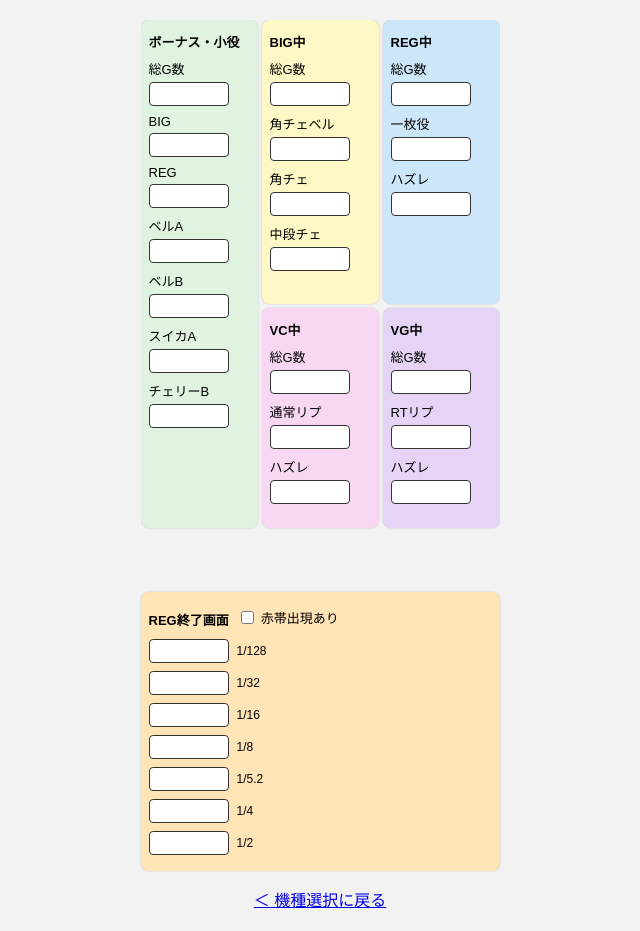
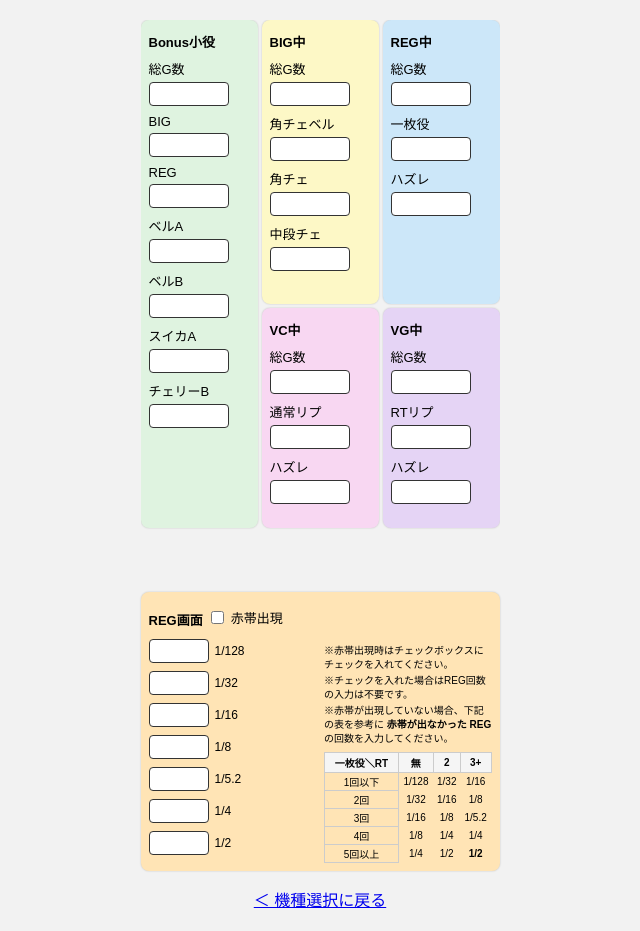
Before and after one commit to UtyoutenSlot/setting-estimator, a plain HTML site: page versusrevise.html in a window 1280 px wide. Shown: the whole page, without its empty margins (320-960 px from the left). Drawn offline with Linux system fonts and the light colour scheme.

Commit message:
Add files via upload

```diff
--- a/versusrevise.html
+++ b/versusrevise.html
@@ -77,9 +77,9 @@
   <div class="wrapper">
 
     <div class="grid">
-      <!-- ボーナス・小役 -->
+      <!-- BONUS小役 -->
       <div class="box green" style="grid-row: span 16;">
-        <h3>ボーナス・小役</h3>
+        <h3>Bonus小役</h3>
         <div class="row"><label>総G数</label><input type="number"></div>
         <div class="row"><label>BIG</label><input type="number"></div>
         <div class="row"><label>REG</label><input type="number"></div>
@@ -123,24 +123,58 @@
       </div>
     </div>
 
-    <!-- REG終了画面 -->
-    <div class="box orange" style="margin-top: 0;">
-      <div class="row" style="display: flex; align-items: center; gap: 8px;">
-        <h3 style="margin: 0; font-size: 13px;">REG終了画面</h3>
+   <!-- REG終了画面（左右分割スタイル） -->
+<div class="box orange" style="margin-top: 0; padding: 8px;">
+  <div style="display: flex; gap: 8px;">
+
+    <!-- 左側：入力欄 -->
+    <div style="flex: 1;">
+      <div class="row" style="display: flex; align-items: center; gap: 4px; margin-bottom: 6px;">
+        <h3 style="margin: 0; font-size: 13px;">REG画面</h3>
         <label style="font-size: 13px; display: flex; align-items: center; gap: 4px;">
-          <input type="checkbox" id="regEndCheck"> 赤帯出現あり
+          <input type="checkbox" id="regEndCheck"> 赤帯出現
         </label>
       </div>
+      <div class="row" style="display: flex; align-items: center; gap: 6px;"><input type="number" style="width: 60px;"><span>1/128</span></div>
+      <div class="row" style="display: flex; align-items: center; gap: 6px;"><input type="number" style="width: 60px;"><span>1/32</span></div>
+      <div class="row" style="display: flex; align-items: center; gap: 6px;"><input type="number" style="width: 60px;"><span>1/16</span></div>
+      <div class="row" style="display: flex; align-items: center; gap: 6px;"><input type="number" style="width: 60px;"><span>1/8</span></div>
+      <div class="row" style="display: flex; align-items: center; gap: 6px;"><input type="number" style="width: 60px;"><span>1/5.2</span></div>
+      <div class="row" style="display: flex; align-items: center; gap: 6px;"><input type="number" style="width: 60px;"><span>1/4</span></div>
+      <div class="row" style="display: flex; align-items: center; gap: 6px;"><input type="number" style="width: 60px;"><span>1/2</span></div>
+    </div>
 
-      <!-- 出現率入力欄 -->
-      <div class="row" style="display: flex; align-items: center; gap: 8px;"><input type="number" style="width: 80px;"><span>1/128</span></div>
-      <div class="row" style="display: flex; align-items: center; gap: 8px;"><input type="number" style="width: 80px;"><span>1/32</span></div>
-      <div class="row" style="display: flex; align-items: center; gap: 8px;"><input type="number" style="width: 80px;"><span>1/16</span></div>
-      <div class="row" style="display: flex; align-items: center; gap: 8px;"><input type="number" style="width: 80px;"><span>1/8</span></div>
-      <div class="row" style="display: flex; align-items: center; gap: 8px;"><input type="number" style="width: 80px;"><span>1/5.2</span></div>
-      <div class="row" style="display: flex; align-items: center; gap: 8px;"><input type="number" style="width: 80px;"><span>1/4</span></div>
-      <div class="row" style="display: flex; align-items: center; gap: 8px;"><input type="number" style="width: 80px;"><span>1/2</span></div>
-    </div>
+   <!-- 右側：注意書き＋表（縦に並べて下詰め） -->
+<div style="flex: 1; display: flex; flex-direction: column; justify-content: flex-end;">
+  <div style="font-size: 10px; line-height: 1.4; margin-bottom: 4px;">
+    <p style="margin: 2px 0;">※赤帯出現時はチェックボックスにチェックを入れてください。</p>
+    <p style="margin: 2px 0;">※チェックを入れた場合はREG回数の入力は不要です。</p>
+    <p style="margin: 2px 0;">
+      ※赤帯が出現していない場合、下記の表を参考に <strong>赤帯が出なかった REG</strong> の回数を入力してください。
+    </p>
+  </div>
+
+  <table style="font-size: 10px; width: 100%; border-collapse: collapse; text-align: center;">
+    <thead>
+      <tr style="background: #f5f5f5;">
+        <th style="border: 1px solid #ccc; padding: 2px;">一枚役＼RT</th>
+        <th style="border: 1px solid #ccc; padding: 2px;">無</th>
+        <th style="border: 1px solid #ccc; padding: 2px;">2</th>
+        <th style="border: 1px solid #ccc; padding: 2px;">3+</th>
+      </tr>
+    </thead>
+    <tbody>
+      <tr><td style="border: 1px solid #ccc;">1回以下</td><td>1/128</td><td>1/32</td><td>1/16</td></tr>
+      <tr><td style="border: 1px solid #ccc;">2回</td><td>1/32</td><td>1/16</td><td>1/8</td></tr>
+      <tr><td style="border: 1px solid #ccc;">3回</td><td>1/16</td><td>1/8</td><td>1/5.2</td></tr>
+      <tr><td style="border: 1px solid #ccc;">4回</td><td>1/8</td><td>1/4</td><td>1/4</td></tr>
+      <tr><td style="border: 1px solid #ccc;">5回以上</td><td>1/4</td><td>1/2</td><td><strong>1/2</strong></td></tr>
+    </tbody>
+  </table>
+</div>
+
+  </div>
+</div>
 
     <div style="text-align: center; margin-top: 16px;">
   <a href="index.html">＜ 機種選択に戻る</a>
```
